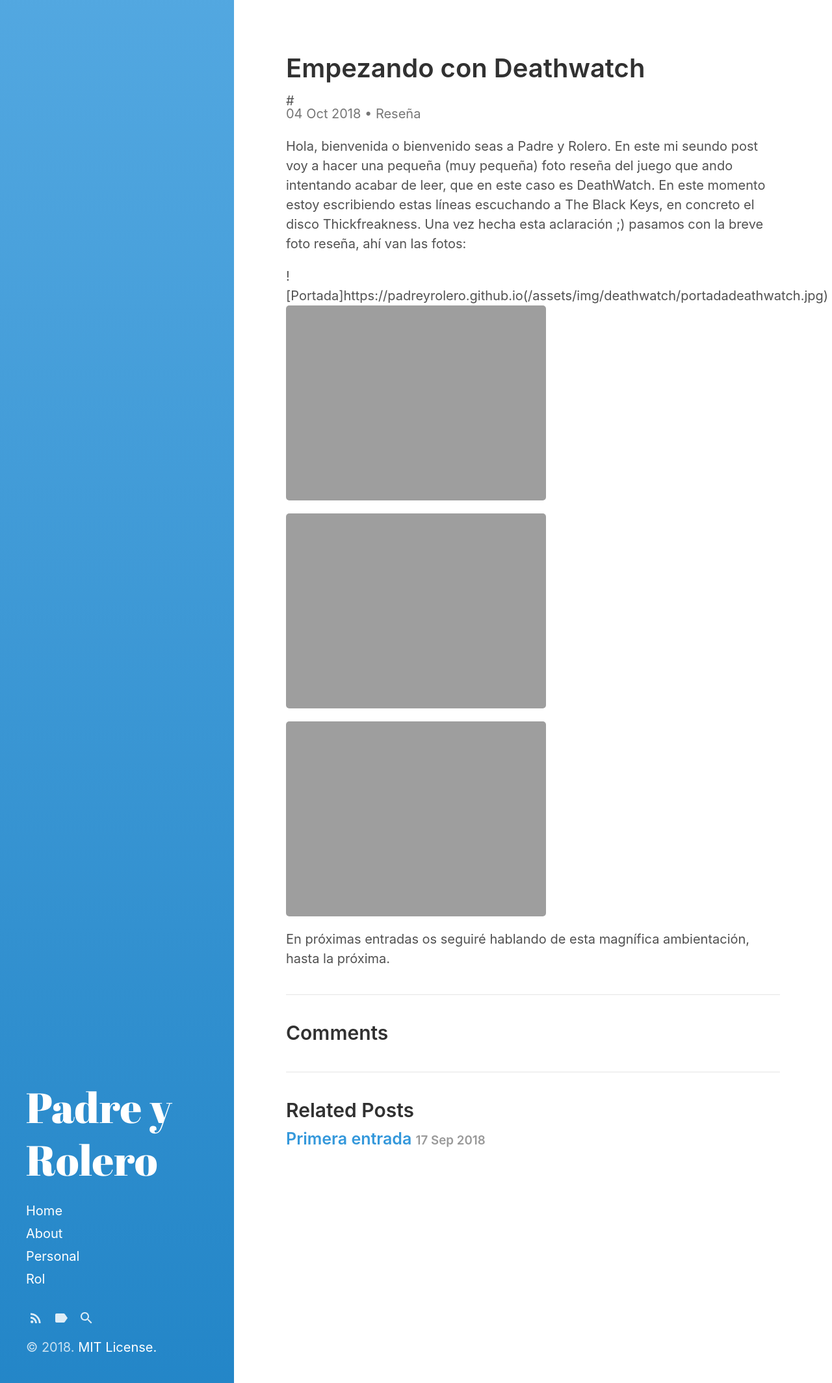
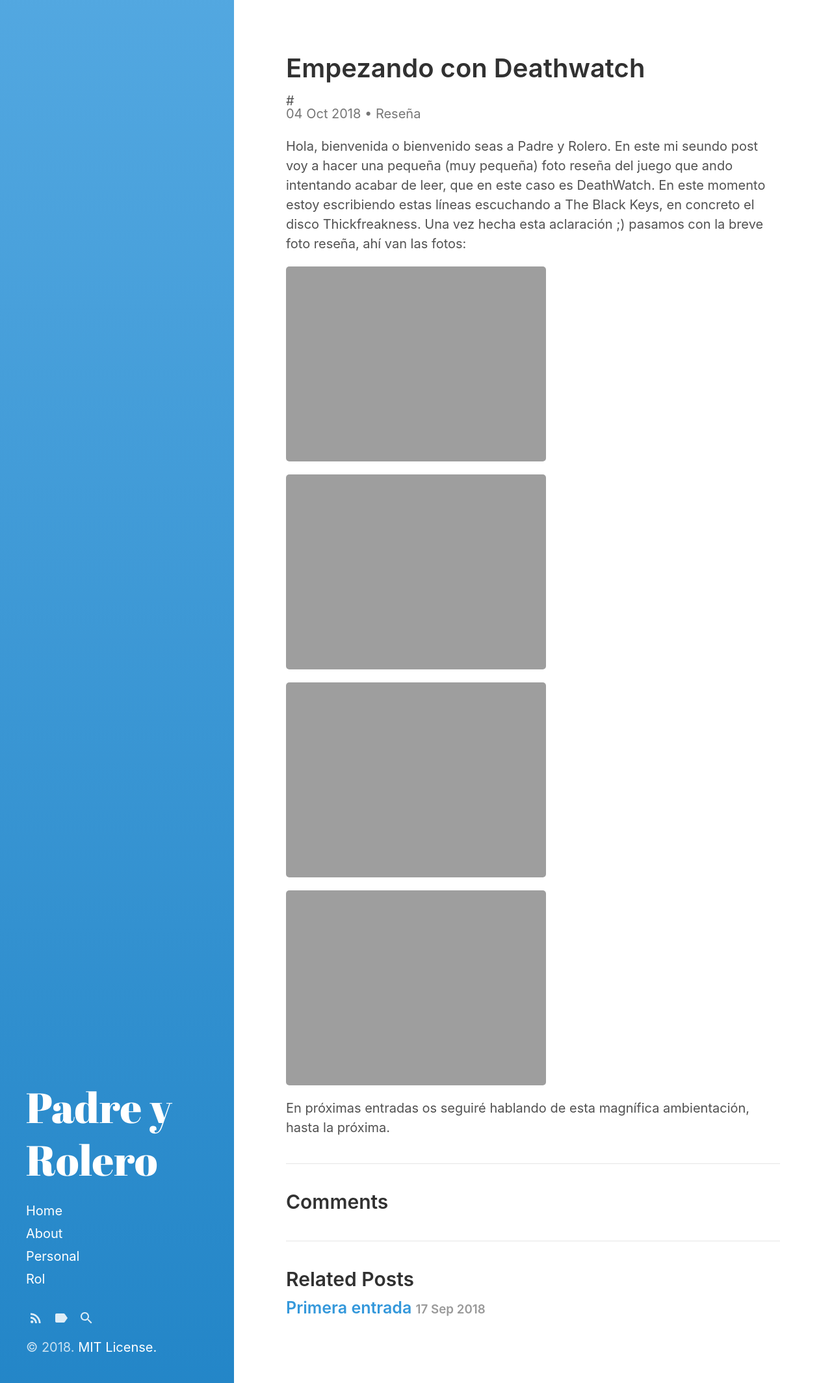
Before and after one commit to padreyrolero/padreyrolero, a Jekyll site: the page built from _posts/2018-10-04-deathwatch.md, in a window 1280 px wide. Shown: the whole page at 65% size. Built offline with Jekyll 4.4.1, drawn with Linux system fonts in a browser that asks for light colours.

Commit message:
deathwatch6

```diff
--- a/_posts/2018-10-04-deathwatch.md
+++ b/_posts/2018-10-04-deathwatch.md
@@ -6,9 +6,9 @@ category: Reseña
 ---
 Hola, bienvenida o bienvenido seas a Padre y Rolero. En este mi seundo post voy a hacer una pequeña (muy pequeña) foto reseña del juego que ando intentando acabar de leer, que en este caso es DeathWatch. En este momento estoy escribiendo estas líneas escuchando a The Black Keys, en concreto el disco Thickfreakness. Una vez hecha esta aclaración ;) pasamos con la breve foto reseña, ahí van las fotos:
 
-![Portada]{{ site.url }}(/assets/img/deathwatch/portadadeathwatch.jpg)
-![libro1]({{ site.url }}/assets/img/deathwatch/libro1.jpg)
-![libro2]({{ site.url }}/assets/img/deathwatch/libro2.jpg)
-![libro3]({{ site.url }}/assets/img/deathwatch/libro3.jpg)
+<img src="https://padreyrolero.github.io/padreyrolero/assets/img/deathwatch/portadadeathwatch.jpg">
+<img src="https://padreyrolero.github.io/padreyrolero/assets/img/deathwatch/libro1.jpg">
+<img src="https://padreyrolero.github.io/padreyrolero/assets/img/deathwatch/libro2.jpg">
+<img src="https://padreyrolero.github.io/padreyrolero/assets/img/deathwatch/libro3.jpg">
 
 En próximas entradas os seguiré hablando de esta magnífica ambientación, hasta la próxima.
```
